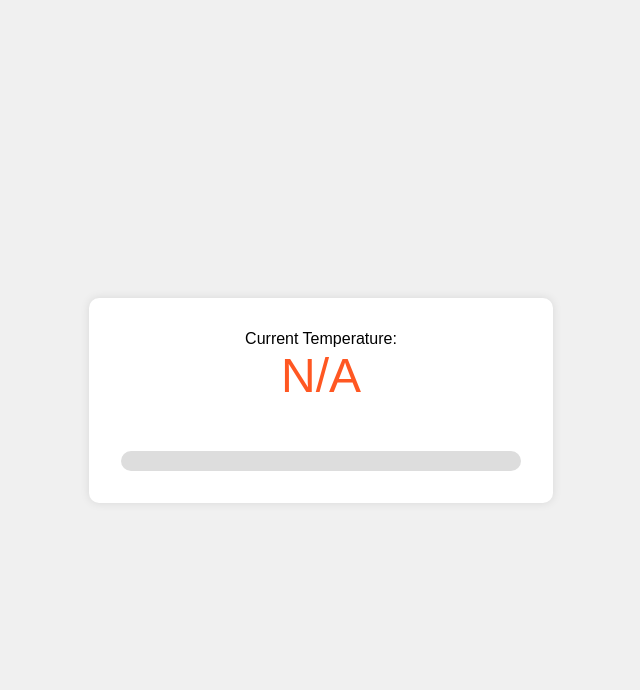
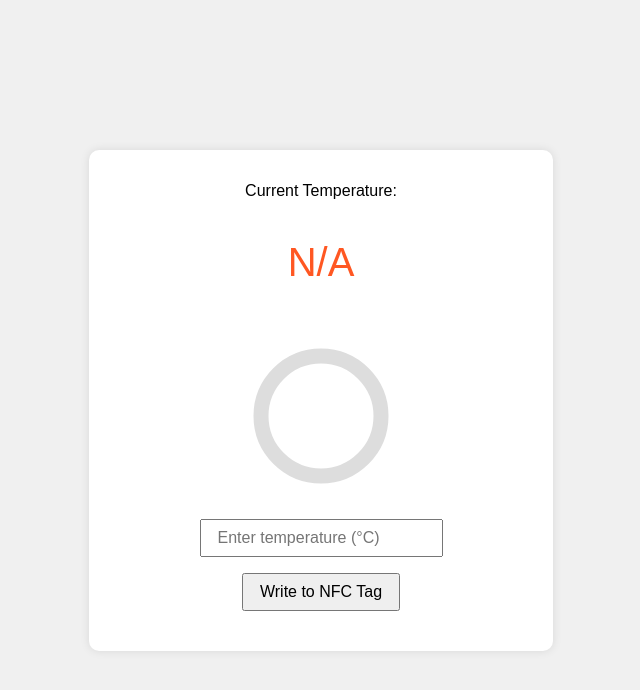
Before and after one commit to yottavolt/web_nfc_demo, a plain HTML site: page index.html in a window 1280 px wide. Shown: the whole page, without its empty margins (319-959 px from the left). Drawn offline with Linux system fonts and the light colour scheme.

Commit message:
added web nfc support, changed style

```diff
--- a/index.html
+++ b/index.html
@@ -15,6 +15,7 @@
       margin: 0;
       background: #f0f0f0;
     }
+
     .temp-box {
       background: white;
       padding: 2em;
@@ -24,22 +25,35 @@
       width: 90%;
       max-width: 400px;
     }
+
     .temp-value {
-      font-size: 3em;
+      font-size: 2.5em;
       color: #ff5722;
-      margin-bottom: 1em;
+      margin: 1em 0;
     }
-    .bar-container {
-      width: 100%;
-      background: #ddd;
-      border-radius: 20px;
-      overflow: hidden;
-      height: 20px;
+
+    svg.circle-bar {
+      margin: 1em 0;
     }
-    .bar-fill {
-      height: 100%;
-      background: linear-gradient(to right, #00f, #0ff, #0f0, #ff0, #f00);
-      transition: width 0.3s ease;
+
+    input, button {
+      margin: 0.5em;
+      padding: 0.5em 1em;
+      font-size: 1em;
+    }
+
+    @media (prefers-color-scheme: dark) {
+      body {
+        background: #121212;
+        color: #fff;
+      }
+      .temp-box {
+        background: #1e1e1e;
+        box-shadow: 0 0 10px rgba(255,255,255,0.1);
+      }
+      .temp-value {
+        color: #ffab91;
+      }
     }
   </style>
 </head>
@@ -47,9 +61,24 @@
   <div class="temp-box">
     <div>Current Temperature:</div>
     <div class="temp-value" id="temp">--</div>
-    <div class="bar-container">
-      <div class="bar-fill" id="bar" style="width: 0%;"></div>
-    </div>
+    <svg width="150" height="150" class="circle-bar">
+      <circle cx="75" cy="75" r="60" stroke="#ddd" stroke-width="15" fill="none" />
+      <circle id="progressCircle" cx="75" cy="75" r="60"
+        stroke="url(#tempGradient)" stroke-width="15" fill="none"
+        stroke-dasharray="377" stroke-dashoffset="377"
+        transform="rotate(-90 75 75)" />
+      <defs>
+        <linearGradient id="tempGradient">
+          <stop offset="0%" stop-color="#00f" />
+          <stop offset="25%" stop-color="#0ff" />
+          <stop offset="50%" stop-color="#0f0" />
+          <stop offset="75%" stop-color="#ff0" />
+          <stop offset="100%" stop-color="#f00" />
+        </linearGradient>
+      </defs>
+    </svg>
+    <input type="number" id="manualTemp" placeholder="Enter temperature (°C)" step="0.1" />
+    <button onclick="writeManualTemp()">Write to NFC Tag</button>
   </div>
 
   <script>
@@ -66,16 +95,50 @@
       return ((clamped - min) / (max - min)) * 100;
     }
 
+    function updateCircularBar(temp) {
+      const circle = document.getElementById("progressCircle");
+      const percent = mapTempToPercent(temp);
+      const offset = 377 - (377 * percent) / 100;
+      circle.style.strokeDashoffset = offset;
+    }
+
+    async function writeManualTemp() {
+      const input = document.getElementById("manualTemp");
+      const temp = parseFloat(input.value);
+      if (isNaN(temp)) {
+        alert("Please enter a valid temperature.");
+        return;
+      }
+
+      if ("NDEFWriter" in window) {
+        try {
+          const ndef = new NDEFWriter();
+          await ndef.write({
+            records: [
+              {
+                recordType: "text",
+                data: `Temperature: ${temp.toFixed(1)}°C`
+              }
+            ]
+          });
+          alert("Temperature written to NFC tag!");
+        } catch (error) {
+          console.error("NFC write failed:", error);
+          alert("Failed to write to NFC tag.");
+        }
+      } else {
+        alert("Web NFC is not supported on this device.");
+      }
+    }
+
     const tempValue = getTempFromURL();
     const tempDisplay = document.getElementById("temp");
-    const barFill = document.getElementById("bar");
 
     if (tempValue !== null && !isNaN(tempValue)) {
       tempDisplay.textContent = `${tempValue.toFixed(1)}°C`;
-      barFill.style.width = `${mapTempToPercent(tempValue)}%`;
+      updateCircularBar(tempValue);
     } else {
       tempDisplay.textContent = "N/A";
-      barFill.style.width = "0%";
     }
   </script>
 </body>
```
